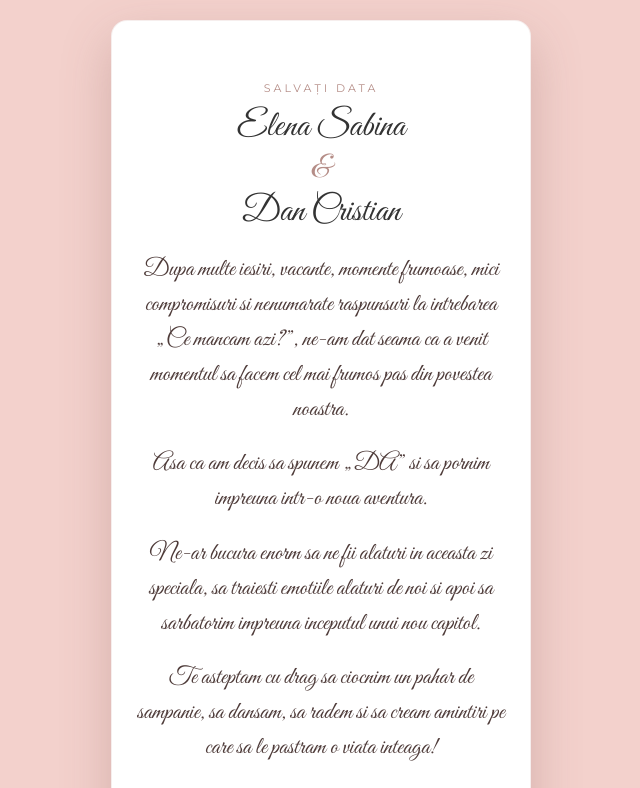
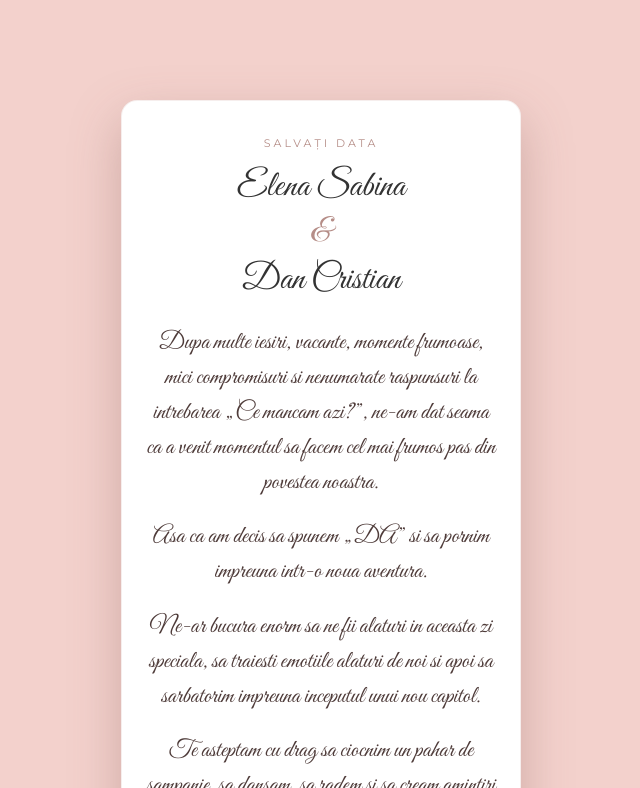
Before and after one commit to dcungureanu01-ux/invitatie, a plain HTML site: page index.html in a window 1280 px wide. Both pictures are taken after a click on the element "E&D". Shown: the top 788 px of the page, without its empty margins (319-959 px from the left). Drawn offline with Linux system fonts and the light colour scheme.

Commit message:
Update style.css

```diff
--- a/style.css
+++ b/style.css
@@ -15,7 +15,7 @@ body {
     align-items: center;
     overflow-x: hidden;
     transition: background-color 0.8s ease;
-    padding: 20px 10px; /* Adăugat spațiu sus/jos pentru ecrane mici */
+    padding: 20px 15px;
 }
 
 /* Fundalul general devine rozul plicului când scrisoarea este deschisă */
@@ -159,14 +159,14 @@ body.invitation-open {
     pointer-events: none;
 }
 
-/* --- Containerul Invitației (Optimizat complet pentru a nu mai tăia textul) --- */
+/* --- Containerul Invitației --- */
 .invitation-container {
     width: 100%;
-    max-width: 420px;
+    max-width: 400px;
     background: #ffffff;
-    padding: 50px 24px 35px 24px; /* Mărit padding-ul de sus de la 30px la 50px pentru siguranță */
+    padding: 35px 22px;
     border-radius: 16px;
-    box-shadow: 0 20px 50px rgba(138, 94, 88, 0.3);
+    box-shadow: 0 20px 50px rgba(138, 94, 88, 0.35);
     text-align: center;
     border: 1px solid rgba(242, 231, 229, 0.7);
     display: flex;
@@ -174,7 +174,10 @@ body.invitation-open {
     align-items: center;
     transition: opacity 0.8s ease 0.3s, transform 0.8s ease 0.3s;
     z-index: 20;
-    margin: auto;
+
+    /* SOLUȚIA DE MECANICĂ NOUĂ: Forțăm o coborâre masivă de la marginea de sus a ecranului */
+    margin-top: 80px !important;
+    margin-bottom: 40px !important;
 }
 
 /* Clasa pentru starea ascunsă inițial */
@@ -183,6 +186,7 @@ body.invitation-open {
     transform: translateY(40px);
     pointer-events: none;
     position: absolute;
+    margin-top: 0 !important;
 }
 
 /* --- Stilul Caligrafic Global --- */
@@ -195,8 +199,9 @@ body.invitation-open {
 /* --- Header & Nume --- */
 .hero {
     width: 100%;
-    margin-bottom: 20px;
-    padding-top: 10px; /* Spațiu suplimentar în interiorul zonei cu nume */
+    margin-bottom: 25px;
+    display: block;
+    overflow: visible;
 }
 
 .hero p.subtitle {
@@ -205,7 +210,7 @@ body.invitation-open {
     text-transform: uppercase;
     letter-spacing: 3px;
     color: #b58d87;
-    margin-bottom: 10px;
+    margin-bottom: 15px;
 }
 
 .hero h1 {
@@ -215,14 +220,13 @@ body.invitation-open {
     line-height: 1.2;
     display: block;
     width: 100%;
-    overflow: visible;
 }
 
 .hero .ampersand {
-    font-size: 32px;
+    font-size: 34px;
     color: #b58d87;
     line-height: 1;
-    margin: 5px 0;
+    margin: 8px 0;
 }
 
 /* --- Corp Text --- */
@@ -239,7 +243,7 @@ body.invitation-open {
 .date-box {
     border-top: 1px solid #f2e7e5;
     border-bottom: 1px solid #f2e7e5;
-    padding: 12px 0;
+    padding: 15px 0;
     margin: 25px 0;
 }
 
@@ -318,7 +322,7 @@ body.invitation-open {
     cursor: pointer;
     transition: all 0.3s ease;
     outline: none;
-    -webkit-tap-highlight-color: transparent; /* Elimină fundalul albastru la atingere pe iPhone */
+    -webkit-tap-highlight-color: transparent;
 }
 
 .audio-btn:hover, .audio-btn:active {
```
